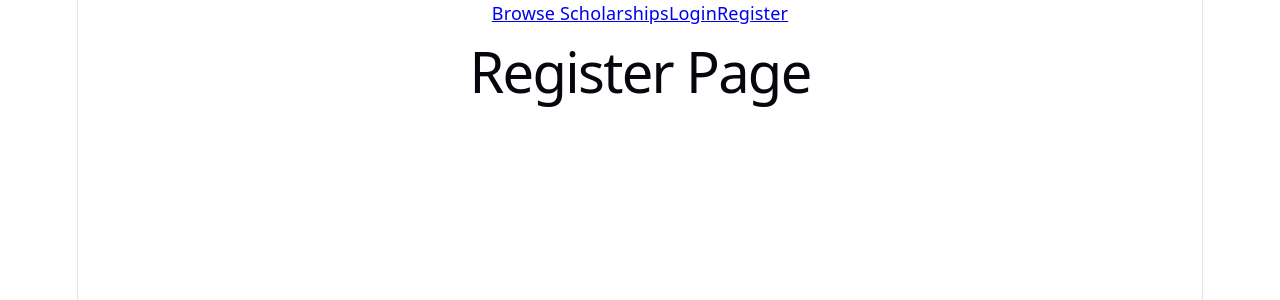
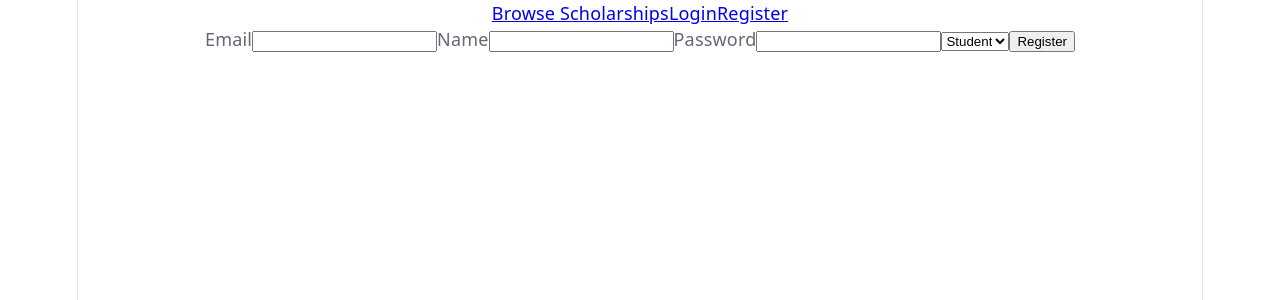
Before and after one commit to Geoffkai/SkolarTrack, a React (Vite) app in the folder client/: page /register in a window 1280 px wide. Shown: the top 300 px of the page. Built offline with nearby package versions, Linux system fonts and the light colour scheme; no server answers.

Commit message:
Scaffold client with React Router, build services/api.js, complete working registration flow

```diff
--- a/client/src/pages/Register.jsx
+++ b/client/src/pages/Register.jsx
@@ -1,28 +1,47 @@
-// import { useEffect } from 'react'
-// import apiFetch from '../services/api';
+import { useState } from 'react' // Hooks
+import apiFetch from '../services/api';
 
-// function Register(){
-//     useEffect(() => {
-//         apiFetch("/scholarships")
-//             .then((data) => console.log("Got data:", data))
-//             .catch((err) => console.error("Error: ", err));
-//     }, []);
-//     return <h1>Register Page</h1>;
-// }
+function Register(){
+    //Each field get its own pieces of state - React needs to "own" these
+    // values so it can re-render the input with the current value on every keystroke
+    const [email, setEmail] = useState("");
+    const [name, setName] = useState("");
+    const [password, setPassword] = useState("");
+    const [role, setRole] = useState("student")
 
-// export default Register;
+    async function handleSubmit(e){
+        e.preventDefault(); // stop the browser's default reload-on-submit
 
-import { useEffect } from 'react'
-import apiFetch from '../services/api'
+        try {
+            const data = await apiFetch("/auth/register", {
+                method: "POST",
+                body: JSON.stringify({email, name, password, role})
+            });
+                console.log("Registered:", data);
+        } catch (error) {
+                console.error("Registration failed:", error);
+        }
+    }
 
-function Register() {
-  useEffect(() => {
-    apiFetch("/scholarships")
-      .then((data) => console.log("Got data:", data))
-      .catch((err) => console.error("Error:", err));
-  }, []);
+    return (
+        // onSubmit blocks the browser's default full-page-reload-on-submit behavior.
+        <form onSubmit={handleSubmit}>
+            <label htmlFor="email">Email</label>
+            <input id="email" type="email" value={email} onChange={(e) => setEmail(e.target.value)}/>
 
-  return <h1>Register Page</h1>;
+            <label htmlFor="name">Name</label>
+            <input id="name" type="text" value={name} onChange={(e) => setName(e.target.value)}/>
+
+            <label htmlFor="password">Password</label>
+            <input id="password" type="password" value={password} onChange={(e) => setPassword(e.target.value)}/>
+            <select value={role} onChange={(e) => setRole(e.target.value)}>
+                <option value="student">Student</option>
+                <option value="admin">Admin</option>
+            </select>
+            <button type="submit">Register</button>
+        </form>
+    );
+
 }
 
 export default Register;
--- a/client/src/services/api.js
+++ b/client/src/services/api.js
@@ -13,14 +13,15 @@ async function apiFetch(path, options = {}) {
     },
   });
 
+  const data = await response.json();
   // fetch() does NOT throw on a 401/404/500 — it only throws on real network failure.
   if (!response.ok) {
-    throw new Error(`Request failed ${response.status}`);
+    throw new Error(data.error || `Request failed ${response.status}`);
   }
 
   // response is a Response OBJECT
   // hasn't been read/parsed yet. .json() reads it and parses it into real data.
-  return response.json();
+  return data;
 }
 
 export default apiFetch;
```
